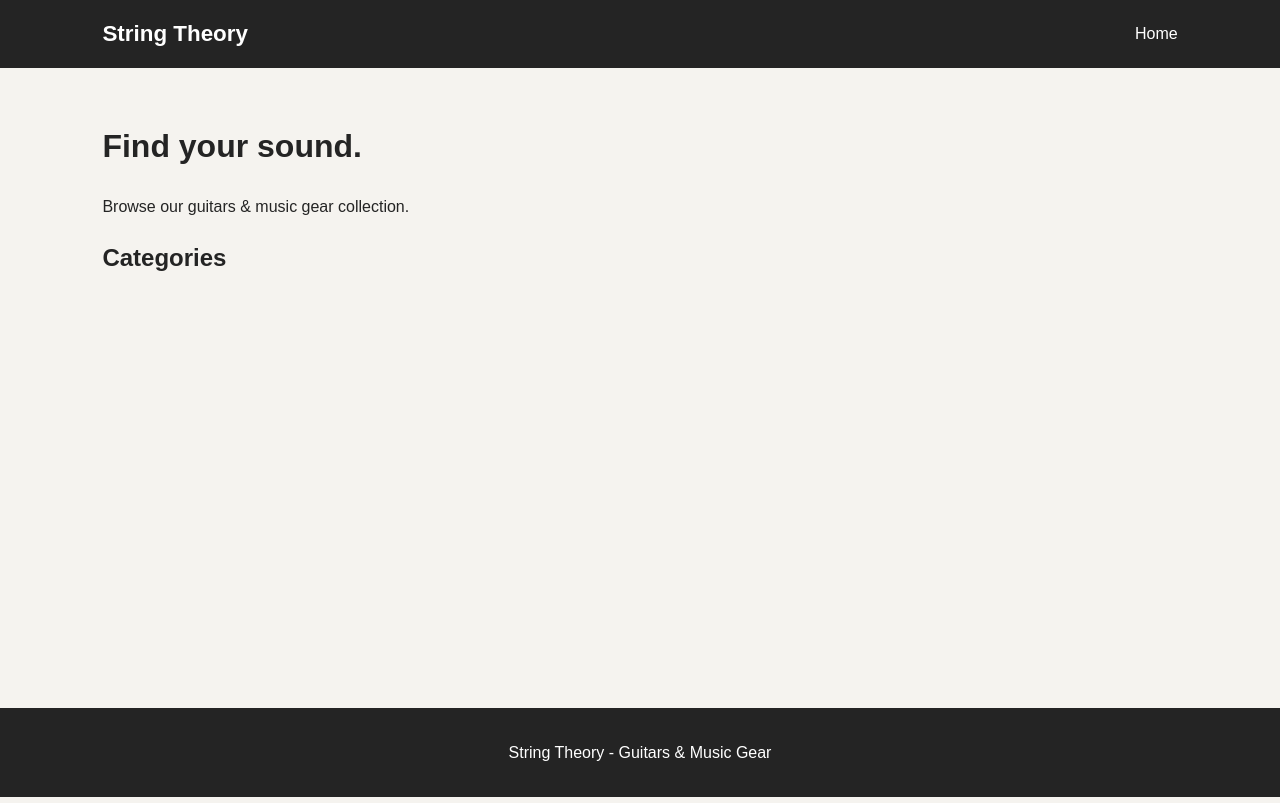
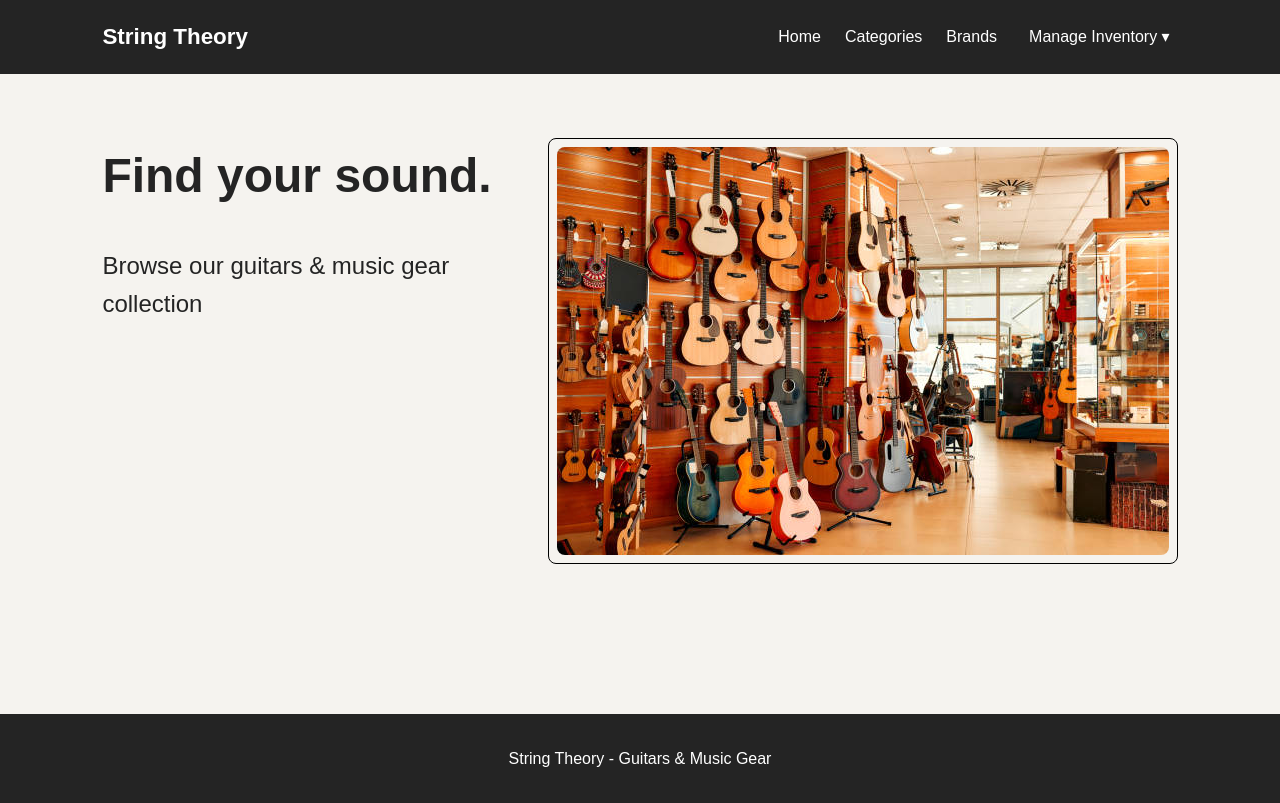
Before and after one commit to shreyaa-offgrid/inventory-app, a Node server app: page / in a window 1280 px wide. Run offline with Node 20, Linux system fonts and the light colour scheme; data that the repository does not hold is empty.

Commit message:
add category creation form and validation, create categories and brands views, improve navbar

```diff
--- a/app.js
+++ b/app.js
@@ -4,6 +4,7 @@ const morgan = require('morgan');
 const indexRouter = require('./routes/indexRouter');
 const categoryRouter = require('./routes/categoryRouter');
 const productRouter = require('./routes/productRouter');
+const brandRouter = require('./routes/brandRouter');
 
 const app = express();
 
@@ -15,9 +16,10 @@ app.use(morgan('dev'));
 app.use('/', indexRouter);
 app.use('/categories', categoryRouter);
 app.use('/products', productRouter);
+app.use('/brands', brandRouter);
 
 app.use((req, res)=>{
-  res.status(400).send('Page not found');
+  res.status(404).send('Page not found');
 });
 
 app.use((err, req, res, next)=>{
--- a/package.json
+++ b/package.json
@@ -14,6 +14,7 @@
     "dotenv": "^18.0.5",
     "ejs": "^7.0.1",
     "express": "^5.2.1",
+    "express-validator": "^7.3.2",
     "morgan": "^1.12.1",
     "pg": "^8.23.1"
   }
--- a/public/styles.css
+++ b/public/styles.css
@@ -38,6 +38,35 @@ main {
   min-height: 80vh;
 }
 
+.home-page{
+  display: flex;
+  align-items:start;
+  justify-content:space-around;
+}
+
+.home-page .left{
+  font-size:x-large;
+}
+
+.home-page .right{
+  padding: 0.5em;
+  margin-top: 2em;
+  border-radius: 0.5em;
+  border: 1px solid black;
+  display: flex;
+  align-items: center;
+  justify-content: center;
+}
+
+.home-page img{
+  border-radius: 0.5em;
+}
+
+.home-page img:hover{
+  transform: scale(1.02);
+  transition: 300ms ease-out;
+}
+
 .grid {
   display: grid;
   grid-template-columns: repeat(auto-fit, minmax(220px, 1fr));
@@ -59,3 +88,88 @@ main {
 footer {
   text-align: center;
 }
+
+/* Errors */
+
+.error-container {
+  background-color: #fff0f0;
+  border: 1px solid #e5a0a0;
+  border-left: 5px solid #d93025;
+  border-radius: 6px;
+  padding: 12px 18px;
+  margin: 20px 0;
+  color: #8b1e1e;
+}
+
+.error-container h3 {
+  margin-top: 0;
+  font-size: 1rem;
+}
+
+.error-container ul {
+  margin-bottom: 0;
+  padding-left: 20px;
+}
+
+.error-container li {
+  margin: 5px 0;
+}
+
+/* Navbar */
+
+header {
+  display: flex;
+  justify-content: space-between;
+  align-items: center;
+}
+
+nav {
+  display: flex;
+  align-items: center;
+  gap: 24px;
+}
+
+nav a {
+  text-decoration: none;
+}
+
+.nav-dropdown {
+  position: relative;
+}
+
+.nav-dropdown-btn {
+  cursor: pointer;
+  background: none;
+  border: none;
+  font: inherit;
+  padding: 8px;
+  color: white;
+}
+
+.dropdown-content {
+  display: none;
+  position: absolute;
+  right: 0;
+  min-width: 160px;
+  background: white;
+  box-shadow: 0 4px 10px rgba(0, 0, 0, 0.15);
+  border-radius: 6px;
+  z-index: 10;
+  border: 2px black solid;
+}
+
+.dropdown-content a {
+  display: block;
+  padding: 10px 14px;
+  color: black;
+  border-radius: 6px;
+}
+
+.nav-dropdown:hover .dropdown-content {
+  display: block;
+}
+
+.dropdown-content a:hover{
+  transform: scale(0.98);
+  background-color: #f5f3ef;
+}
--- a/routes/categoryRouter.js
+++ b/routes/categoryRouter.js
@@ -1,6 +1,12 @@
 const {Router } = require('express');
 const categoryController = require('../controllers/categoryController');
+const {validateCategory} = require('../middleware/categoryValidator');
 const categoryRouter = Router();
+
+categoryRouter.get('/', categoryController.getAllCategories);
+
+categoryRouter.get('/new', categoryController.getNewCategoryForm);
+categoryRouter.post('/new',validateCategory, categoryController.createCategory); //place these routes before :id, otherwise new will be considered an id
 
 categoryRouter.get('/:id', categoryController.getCategory);
 
--- a/views/index.ejs
+++ b/views/index.ejs
@@ -1,22 +1,11 @@
 <%- include('partials/header', {title:'Home'}) %>
-
-<h1>Find your sound.</h1>
-
-<p>Browse our guitars & music gear collection.</p>
-
-<h2>Categories</h2>
-
-<div class="grid">
-  <% categories.forEach(category => { %>
-    <article class="card">
-      <h3>
-        <a href="/categories/<%= category.id %>">
-          <%= category.name %>
-        </a>
-      </h3>
-      <p><%= category.description %></p>
-    </article>
-  <% }); %>
+<div class="home-page">
+  <div class="left">
+    <h1>Find your sound.</h1>
+    <p>Browse our guitars & music gear collection</p>
+  </div>
+  <div class="right">
+    <img src="home.jpg" alt="inside a guitar store">
+  </div>
 </div>
-
 <%- include('partials/footer') %>
--- a/views/partials/header.ejs
+++ b/views/partials/header.ejs
@@ -1,16 +1,33 @@
 <!DOCTYPE html>
 <html lang="en">
+
 <head>
   <meta charset="UTF-8">
   <meta name="viewport" content="width=device-width, initial-scale=1.0">
-  <title><%= title %> | String Theory</title>
+  <title>
+    <%= title %> | String Theory
+  </title>
   <link rel="stylesheet" href="/styles.css">
 </head>
+
 <body>
   <header>
-   <a href="/" class="logo">String Theory</a>
-   <nav>
-     <a href="/">Home</a>
+    <a href="/" class="logo">String Theory</a>
+
+    <nav>
+      <a href="/">Home</a>
+      <a href="/categories">Categories</a>
+      <a href="/brands">Brands</a>
+
+      <div class="nav-dropdown">
+        <button class="nav-dropdown-btn">Manage Inventory ▾</button>
+
+        <div class="dropdown-content">
+          <a href="/categories/new">Add Category</a>
+          <a href="/brands/new">Add Brand</a>
+          <a href="/products/new">Add Product</a>
+        </div>
+      </div>
     </nav>
   </header>
 
```
Also changed, not shown: controllers/brandController.js (added, +12 -0 lines), controllers/categoryController.js (+49 -1 lines), middleware/categoryValidator.js (added, +14 -0 lines), routes/brandRouter.js (added, +7 -0 lines), views/brands.ejs (added, +16 -0 lines), views/categories.ejs (added, +18 -0 lines), views/category-form.ejs (added, +40 -0 lines), public/home.jpg (added), 1 other file.
